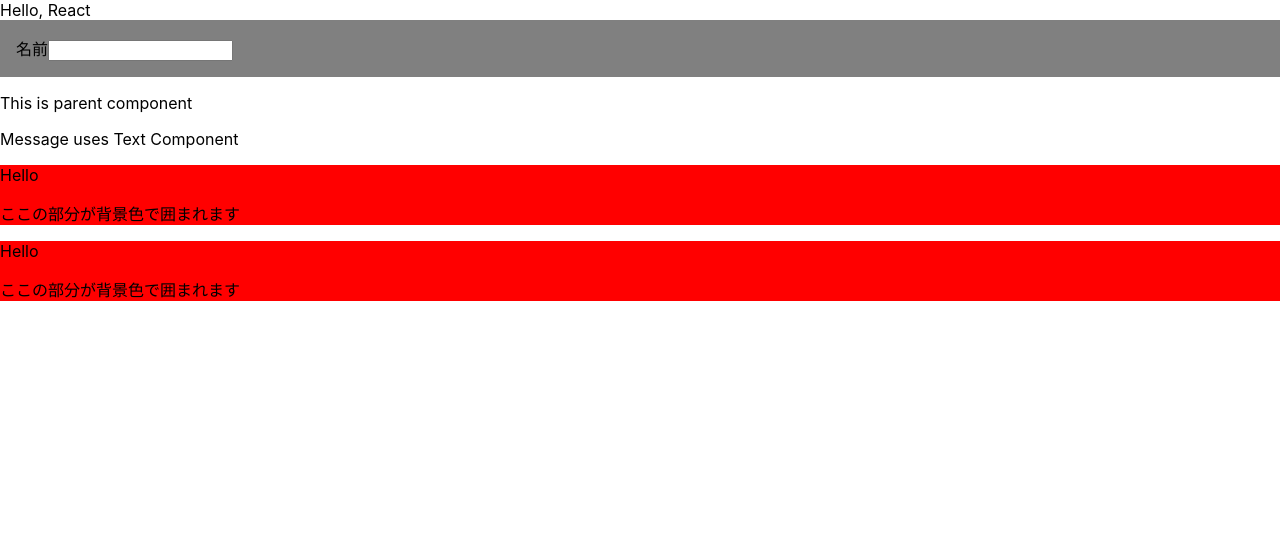
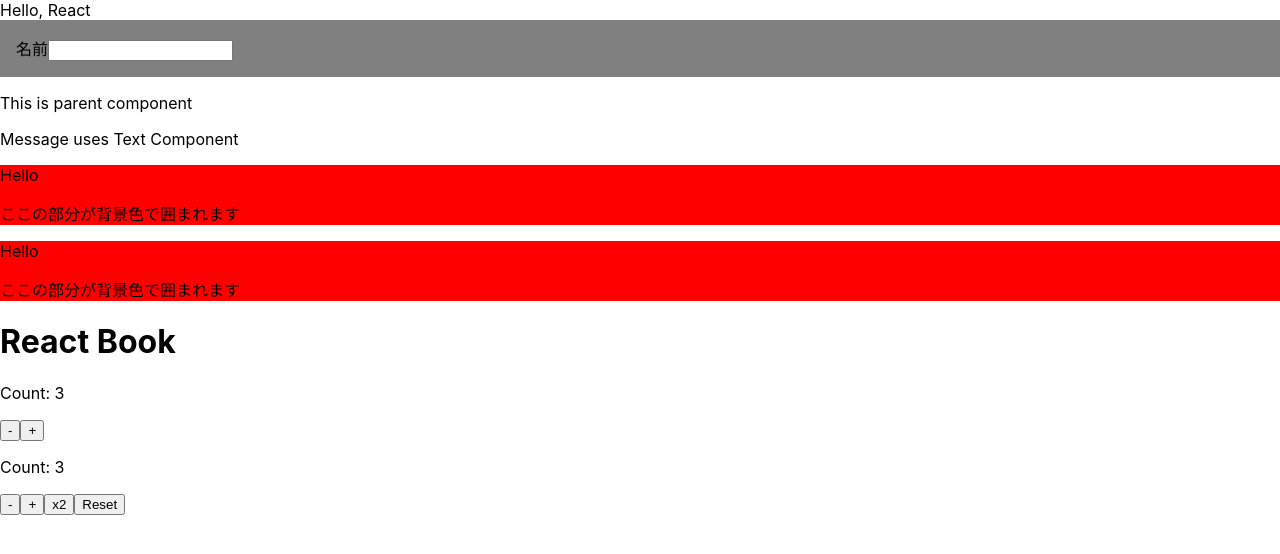
Before and after one commit to GitOgatatsu/react-sample, a React (Create React App) app: page / in a window 1280 px wide. Shown: the top 554 px of the page. Built offline with nearby package versions, Linux system fonts and the light colour scheme.

Commit message:
2023/06/05 21:36

```diff
--- /dev/null
+++ b/src/Counter.tsx
@@ -0,0 +1,21 @@
+import { useState } from "react";
+
+type CounterProps = {
+	initialValue: number;
+};
+
+const Counter = (props: CounterProps) => {
+
+	const { initialValue } = props;
+	const [count, setCount] = useState(initialValue);
+
+	return (
+		<div>
+			<p>Count: {count}</p>
+			<button onClick={() => setCount(count - 1)}>-</button>
+			<button onClick={() => setCount((prevCount) => prevCount + 1)}>+</button>
+		</div>
+	);
+};
+
+export default Counter;
--- /dev/null
+++ b/src/components/ContextSample.tsx
@@ -0,0 +1,34 @@
+import React from "react";
+
+const TitleContext = React.createContext("");
+
+const Title = () => {
+	return (
+		<TitleContext.Consumer>
+			{
+				(title) => {
+					return <h1>{title}</h1>
+				}
+			}
+		</TitleContext.Consumer>
+	);
+};
+
+const Header = () => {
+	return (
+		<div>
+			<Title />
+		</div>
+	);
+};
+
+const ContextSample = () => {
+	const title = "React Book";
+	return (
+		<TitleContext.Provider value={title}>
+			<Header />
+		</TitleContext.Provider>
+	);
+};
+
+export default ContextSample;
--- /dev/null
+++ b/src/components/Counter2.tsx
@@ -0,0 +1,40 @@
+import { useReducer } from "react";
+
+type Action = "DECREMENT" | "INCREMENT" | "DOUBLE" | "RESET";
+type counterProps2 = {
+	initialValue: number;
+};
+
+const reducer = (currentCount: number, action: Action) => {
+	switch (action) {
+		case "DECREMENT":
+			return currentCount - 1;
+		case "INCREMENT":
+			return currentCount + 1;
+		case "DOUBLE":
+			return currentCount * 2;
+		case "RESET":
+			return 0;
+		default:
+			return currentCount;
+	}
+};
+
+const Counter2 = (props: counterProps2) => {
+
+	const { initialValue } = props;
+	const [count, dispatch] = useReducer(reducer, initialValue);
+
+	return (
+		<div>
+			<p>Count: {count}</p>
+			<button onClick={() => dispatch("DECREMENT")}>-</button>
+			<button onClick={() => dispatch("INCREMENT")}>+</button>
+			<button onClick={() => dispatch("DOUBLE")}>x2</button>
+			<button onClick={() => dispatch("RESET")}>Reset</button>
+		</div>
+
+	);
+};
+
+export default Counter2;
--- a/src/index.tsx
+++ b/src/index.tsx
@@ -7,6 +7,9 @@
 import Message from './components/Message';
 import Parent from './components/Parent';
 import Parent2 from './components/Parent2';
+import ContextSample from './components/ContextSample';
+import Counter from './Counter';
+import Counter2 from './components/Counter2';
 import reportWebVitals from './reportWebVitals';
 
 const root = ReactDOM.createRoot(
@@ -19,6 +22,9 @@
 		<Message />
 		<Parent />
 		<Parent2 />
+		<ContextSample />
+		<Counter initialValue={3} />
+		<Counter2 initialValue={3} />
   </React.StrictMode>
 );
 
```
